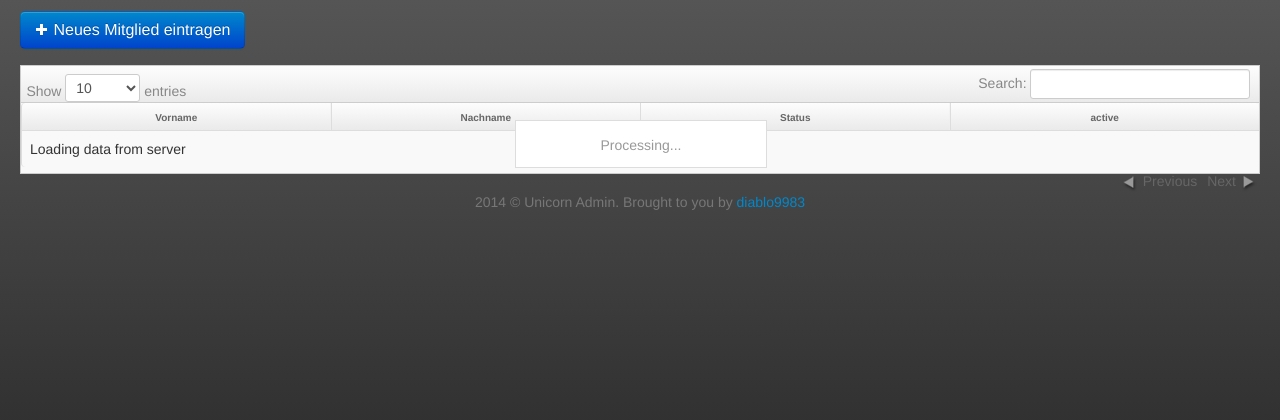
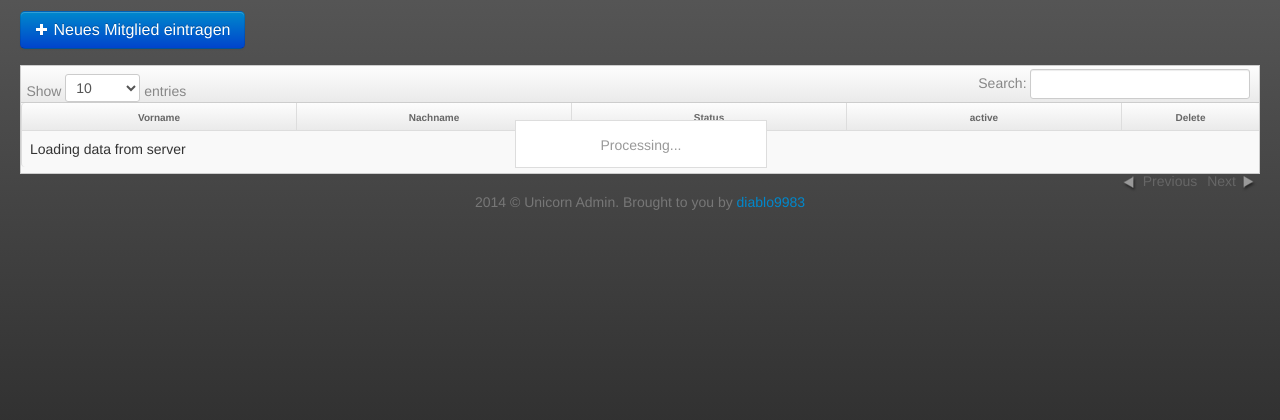
Before and after one commit to robertoceschi/reservations-tool, a PHP site: template application/views/mitglieder_view.php in a window 1280 px wide. Shown: the top 420 px of the page. Run offline with PHP 8.4, Linux system fonts and the light colour scheme; the template is opened without the code that fills it, so the values that code supplies are empty.

Commit message:
delete row anpassungen

```diff
--- a/application/controllers/ajax.php
+++ b/application/controllers/ajax.php
@@ -96,7 +96,10 @@
             $this->datatables
                 //->select('id,first_name,last_name, group, active')
                 ->select('first_name,last_name, group, active')
-                ->from('users');
+                ->from('users')
+                ->add_column('delete', '<a href=" ' .base_url() . 'index.php/delete/$1">Delete</a>', 'filmid') ;
+
+
             echo $this->datatables->generate();
 
         }
--- a/application/views/mitglieder_view.php
+++ b/application/views/mitglieder_view.php
@@ -191,6 +191,7 @@
                             <th width="20%">Nachname</th>
                             <th width="20%">Status</th>
                             <th width="20%">active</th>
+                            <th width="10%">Delete</th>
                         </tr>
                         </thead>
                         <tbody>
```
